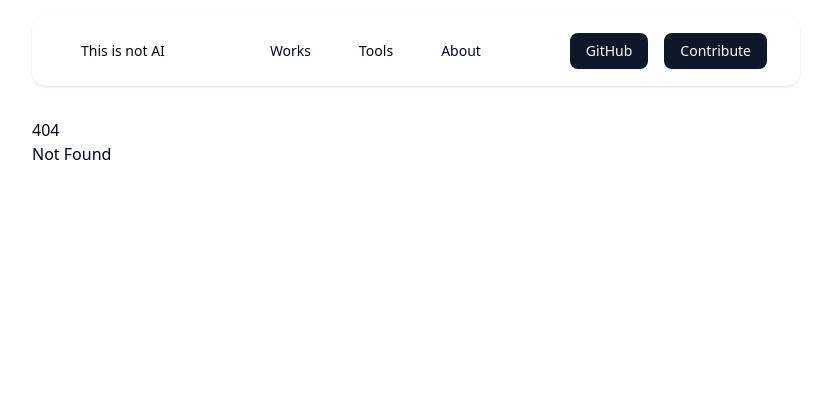
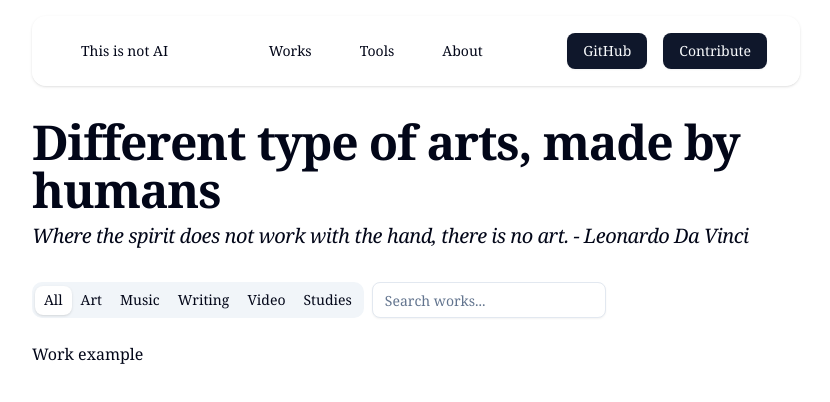
Before and after one commit to Rafacv23/thisisnotai, a SvelteKit app: page /works in a window 1280 px wide. Before the commit this address had no page. Shown: the top 402 px of the page, without its empty margins (224-1054 px from the left). Built offline with nearby package versions, Linux system fonts and the light colour scheme.

Commit message:
added tabs component from shadcn, and a template for the works page

```diff
--- a/src/app.css
+++ b/src/app.css
@@ -116,6 +116,13 @@
 		@apply border-border outline-ring/50;
 	}
 	body {
-		@apply mx-auto my-4 max-w-3xl bg-background text-foreground;
+		@apply mx-4 my-4 max-w-3xl bg-background font-serif text-foreground antialiased lg:mx-auto;
+	}
+
+	h1 {
+		@apply mb-2 scroll-m-20 text-4xl font-bold tracking-tight lg:text-5xl;
+	}
+	h2 {
+		@apply scroll-m-20 text-lg tracking-tight italic lg:text-xl;
 	}
 }
--- a/src/lib/components/header.svelte
+++ b/src/lib/components/header.svelte
@@ -29,7 +29,7 @@
 </script>
 
 <header
-	class="mb-8 flex items-center justify-between rounded-xl border border-card px-8 py-4 shadow-sm"
+	class="mb-8 flex items-center justify-between rounded-xl border border-card py-4 shadow-sm md:px-8"
 >
 	<a href="/" title="Home" class={buttonVariants({ variant: 'ghost' })}>This is not AI</a>
 	<nav class="space-x-4">
--- /dev/null
+++ b/src/lib/components/ui/tabs/index.ts
@@ -0,0 +1,16 @@
+import Root from "./tabs.svelte";
+import Content from "./tabs-content.svelte";
+import List from "./tabs-list.svelte";
+import Trigger from "./tabs-trigger.svelte";
+
+export {
+	Root,
+	Content,
+	List,
+	Trigger,
+	//
+	Root as Tabs,
+	Content as TabsContent,
+	List as TabsList,
+	Trigger as TabsTrigger,
+};
--- /dev/null
+++ b/src/lib/components/ui/tabs/tabs-content.svelte
@@ -0,0 +1,17 @@
+<script lang="ts">
+	import { Tabs as TabsPrimitive } from "bits-ui";
+	import { cn } from "$lib/utils.js";
+
+	let {
+		ref = $bindable(null),
+		class: className,
+		...restProps
+	}: TabsPrimitive.ContentProps = $props();
+</script>
+
+<TabsPrimitive.Content
+	bind:ref
+	data-slot="tabs-content"
+	class={cn("flex-1 outline-none", className)}
+	{...restProps}
+/>
--- /dev/null
+++ b/src/lib/components/ui/tabs/tabs-list.svelte
@@ -0,0 +1,20 @@
+<script lang="ts">
+	import { Tabs as TabsPrimitive } from "bits-ui";
+	import { cn } from "$lib/utils.js";
+
+	let {
+		ref = $bindable(null),
+		class: className,
+		...restProps
+	}: TabsPrimitive.ListProps = $props();
+</script>
+
+<TabsPrimitive.List
+	bind:ref
+	data-slot="tabs-list"
+	class={cn(
+		"bg-muted text-muted-foreground inline-flex h-9 w-fit items-center justify-center rounded-lg p-[3px]",
+		className
+	)}
+	{...restProps}
+/>
--- /dev/null
+++ b/src/lib/components/ui/tabs/tabs-trigger.svelte
@@ -0,0 +1,20 @@
+<script lang="ts">
+	import { Tabs as TabsPrimitive } from "bits-ui";
+	import { cn } from "$lib/utils.js";
+
+	let {
+		ref = $bindable(null),
+		class: className,
+		...restProps
+	}: TabsPrimitive.TriggerProps = $props();
+</script>
+
+<TabsPrimitive.Trigger
+	bind:ref
+	data-slot="tabs-trigger"
+	class={cn(
+		"data-[state=active]:bg-background dark:data-[state=active]:text-foreground focus-visible:border-ring focus-visible:ring-ring/50 focus-visible:outline-ring dark:data-[state=active]:border-input dark:data-[state=active]:bg-input/30 text-foreground dark:text-muted-foreground inline-flex h-[calc(100%-1px)] flex-1 items-center justify-center gap-1.5 whitespace-nowrap rounded-md border border-transparent px-2 py-1 text-sm font-medium transition-[color,box-shadow] focus-visible:outline-1 focus-visible:ring-[3px] disabled:pointer-events-none disabled:opacity-50 data-[state=active]:shadow-sm [&_svg:not([class*='size-'])]:size-4 [&_svg]:pointer-events-none [&_svg]:shrink-0",
+		className
+	)}
+	{...restProps}
+/>
--- /dev/null
+++ b/src/lib/components/ui/tabs/tabs.svelte
@@ -0,0 +1,19 @@
+<script lang="ts">
+	import { Tabs as TabsPrimitive } from "bits-ui";
+	import { cn } from "$lib/utils.js";
+
+	let {
+		ref = $bindable(null),
+		value = $bindable(""),
+		class: className,
+		...restProps
+	}: TabsPrimitive.RootProps = $props();
+</script>
+
+<TabsPrimitive.Root
+	bind:ref
+	bind:value
+	data-slot="tabs"
+	class={cn("flex flex-col gap-2", className)}
+	{...restProps}
+/>
--- /dev/null
+++ b/src/routes/works/+page.svelte
@@ -0,0 +1,35 @@
+<script lang="ts">
+	import Input from '$lib/components/ui/input/input.svelte';
+	import { Tabs, TabsContent, TabsList, TabsTrigger } from '$lib/components/ui/tabs/index';
+
+	const TABS = [
+		{ value: 'all', label: 'All' },
+		{ value: 'art', label: 'Art' },
+		{ value: 'music', label: 'Music' },
+		{ value: 'writing', label: 'Writing' },
+		{ value: 'video', label: 'Video' },
+		{ value: 'studies', label: 'Studies' }
+	];
+</script>
+
+<h1>Different type of arts, made by humans</h1>
+<h2>Where the spirit does not work with the hand, there is no art. - Leonardo Da Vinci</h2>
+<Tabs value="all">
+	<nav class="mt-8 mb-4 flex flex-col items-center space-x-2 md:flex-row">
+		<TabsList>
+			{#each TABS as tab}
+				<TabsTrigger value={tab.value}>{tab.label}</TabsTrigger>
+			{/each}
+		</TabsList>
+		<Input placeholder="Search works..." class="w-auto" />
+	</nav>
+	<TabsContent value="all">
+		<div>
+			<ul>
+				<li>Work example</li>
+			</ul>
+		</div>
+	</TabsContent>
+	<TabsContent value="ai-generated">ai</TabsContent>
+	<TabsContent value="human-created">human</TabsContent>
+</Tabs>
```
